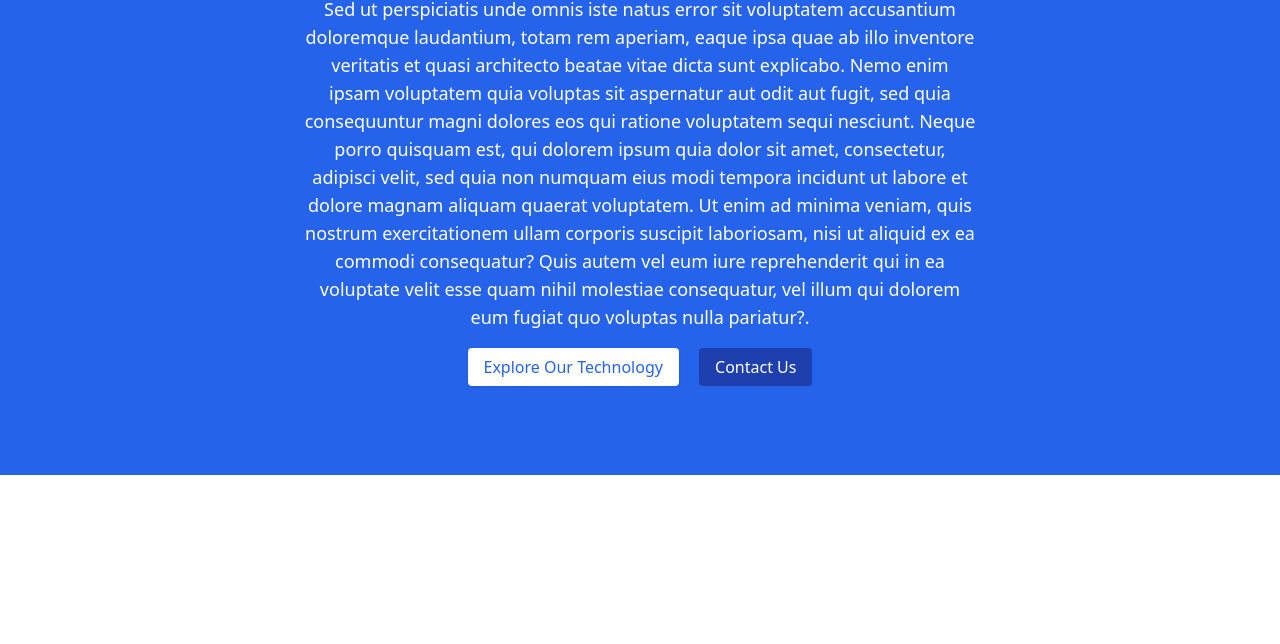
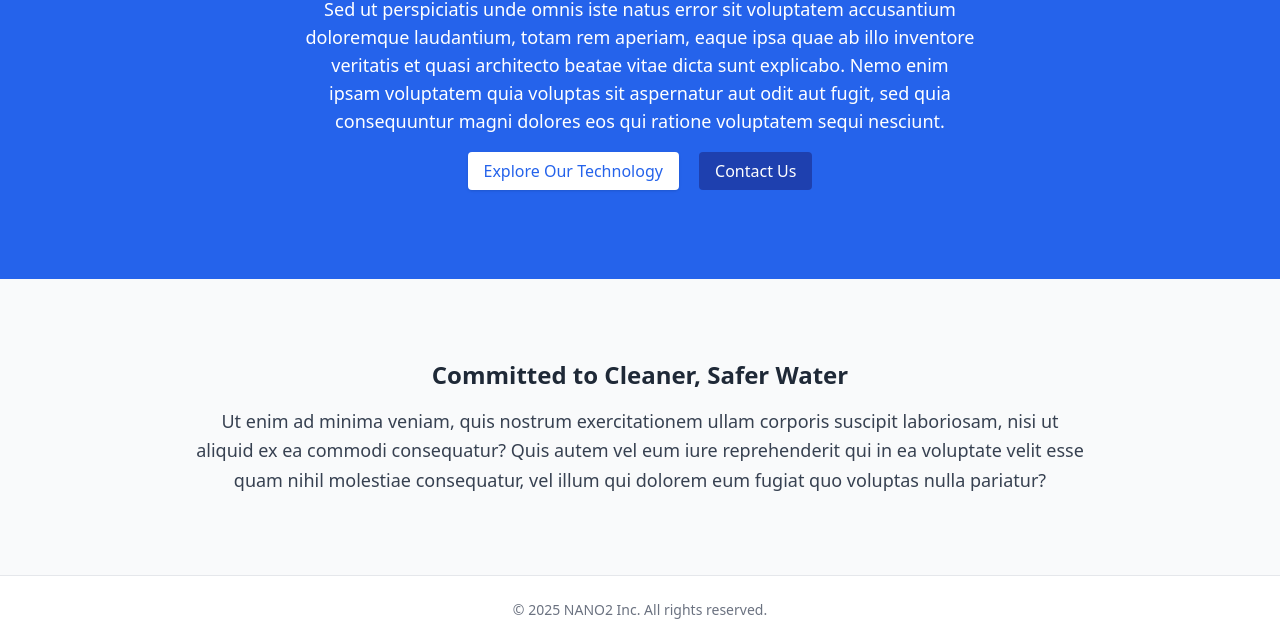
Before and after one commit to bsw307/Kadance-Website, a website: page public/index.html in a window 1280 px wide. Shown: the part 217-861 px from the top of the page. Before the commit the page ends 800 px from the top, so only its background shows below. Drawn offline with nearby package versions, Linux system fonts and the light colour scheme; files that its build step writes are made by us from their sources.

Commit message:
Updated look of landing page

```diff
--- a/public/index.html
+++ b/public/index.html
@@ -23,12 +23,27 @@
   <section class="bg-blue-600 text-white text-center py-24 px-6">
     <h1 class="text-4xl font-bold mb-4">Cleaner Water, Smarter Chemistry.</h1>
     <p class="text-lg mb-6 max-w-2xl mx-auto">
-      Sed ut perspiciatis unde omnis iste natus error sit voluptatem accusantium doloremque laudantium, totam rem aperiam, eaque ipsa quae ab illo inventore veritatis et quasi architecto beatae vitae dicta sunt explicabo. Nemo enim ipsam voluptatem quia voluptas sit aspernatur aut odit aut fugit, sed quia consequuntur magni dolores eos qui ratione voluptatem sequi nesciunt. Neque porro quisquam est, qui dolorem ipsum quia dolor sit amet, consectetur, adipisci velit, sed quia non numquam eius modi tempora incidunt ut labore et dolore magnam aliquam quaerat voluptatem. Ut enim ad minima veniam, quis nostrum exercitationem ullam corporis suscipit laboriosam, nisi ut aliquid ex ea commodi consequatur? Quis autem vel eum iure reprehenderit qui in ea voluptate velit esse quam nihil molestiae consequatur, vel illum qui dolorem eum fugiat quo voluptas nulla pariatur?.
+      Sed ut perspiciatis unde omnis iste natus error sit voluptatem accusantium doloremque laudantium, totam rem aperiam, eaque ipsa quae ab illo inventore veritatis et quasi architecto beatae vitae dicta sunt explicabo. Nemo enim ipsam voluptatem quia voluptas sit aspernatur aut odit aut fugit, sed quia consequuntur magni dolores eos qui ratione voluptatem sequi nesciunt.
     </p>
     <div class="space-x-4">
       <a href="/technology/" class="bg-white text-blue-600 px-4 py-2 rounded shadow hover:bg-gray-100">Explore Our Technology</a>
       <a href="/contact/" class="bg-blue-800 text-white px-4 py-2 rounded hover:bg-blue-700">Contact Us</a>
     </div>
   </section>
+
+  <!-- Additional Text Section -->
+  <section class="py-20 px-6 text-center bg-gray-50">
+    <div class="max-w-4xl mx-auto">
+      <h2 class="text-2xl font-semibold mb-4">Committed to Cleaner, Safer Water</h2>
+      <p class="text-lg text-gray-700 leading-relaxed">
+        Ut enim ad minima veniam, quis nostrum exercitationem ullam corporis suscipit laboriosam, nisi ut aliquid ex ea commodi consequatur? Quis autem vel eum iure reprehenderit qui in ea voluptate velit esse quam nihil molestiae consequatur, vel illum qui dolorem eum fugiat quo voluptas nulla pariatur?
+      </p>
+    </div>
+  </section>
+
+  <!-- Footer -->
+  <footer class="text-center py-6 text-sm text-gray-500 border-t">
+    © 2025 NANO2 Inc. All rights reserved.
+  </footer>
 </body>
 </html>
```
